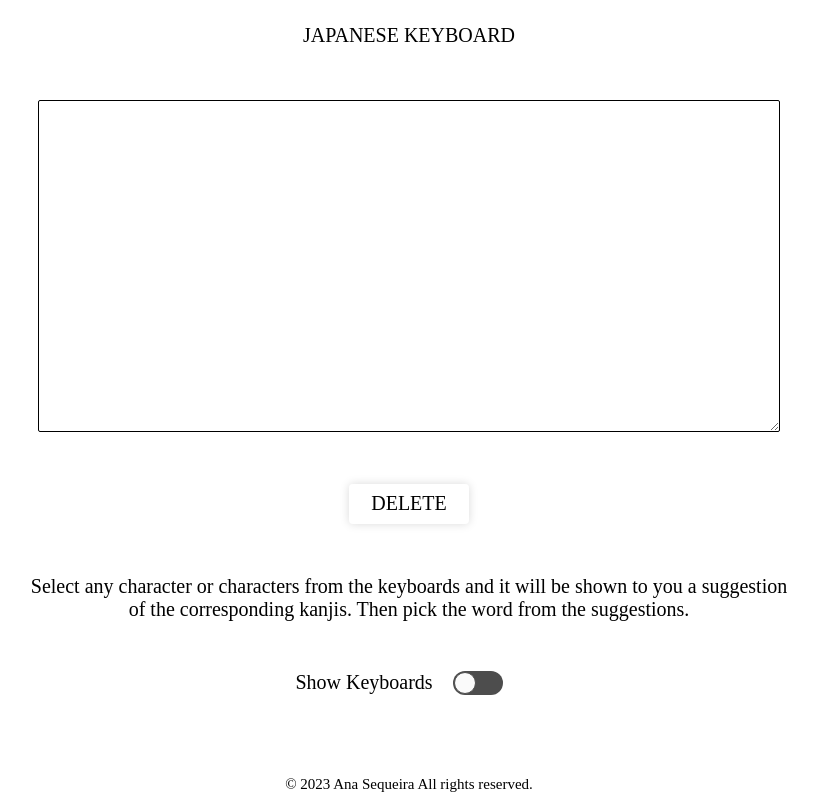
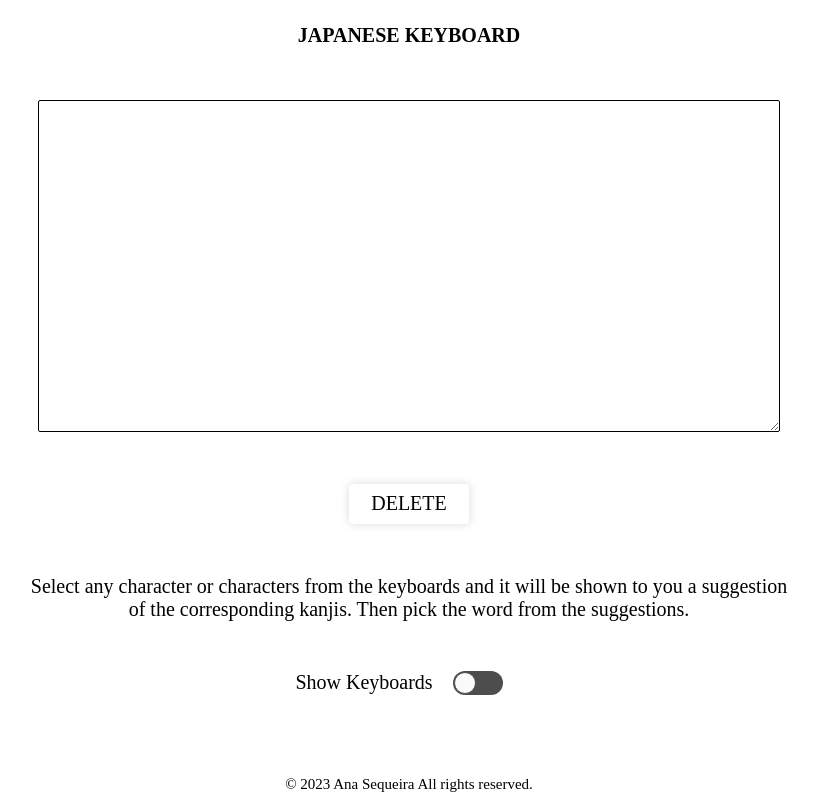
Before and after one commit to acoss22/japanese_keyboard, a React (Create React App) app in the folder japanese-keyboard/: page / in a window 1280 px wide. Shown: the whole page, without its empty margins (231-1048 px from the left). Built offline with nearby package versions, Linux system fonts and the light colour scheme.

Commit message:
styles: add font weight var

```diff
--- a/japanese-keyboard/src/components/header/header.module.scss
+++ b/japanese-keyboard/src/components/header/header.module.scss
@@ -14,4 +14,10 @@
   border-bottom: black;
   font-size: 2rem;
   color: black;
+
+
+  .header{
+    font-weight: $fontWeightBold;
+  }
+
 }
--- a/japanese-keyboard/src/styles/_variables.scss
+++ b/japanese-keyboard/src/styles/_variables.scss
@@ -9,4 +9,5 @@ $footer-height: 3rem;
 $fontSizeHeader: 3rem;
 $fontSizeFooter: 1.5rem;
 
-//
+//font-weight
+$fontWeightBold: 600;
```
